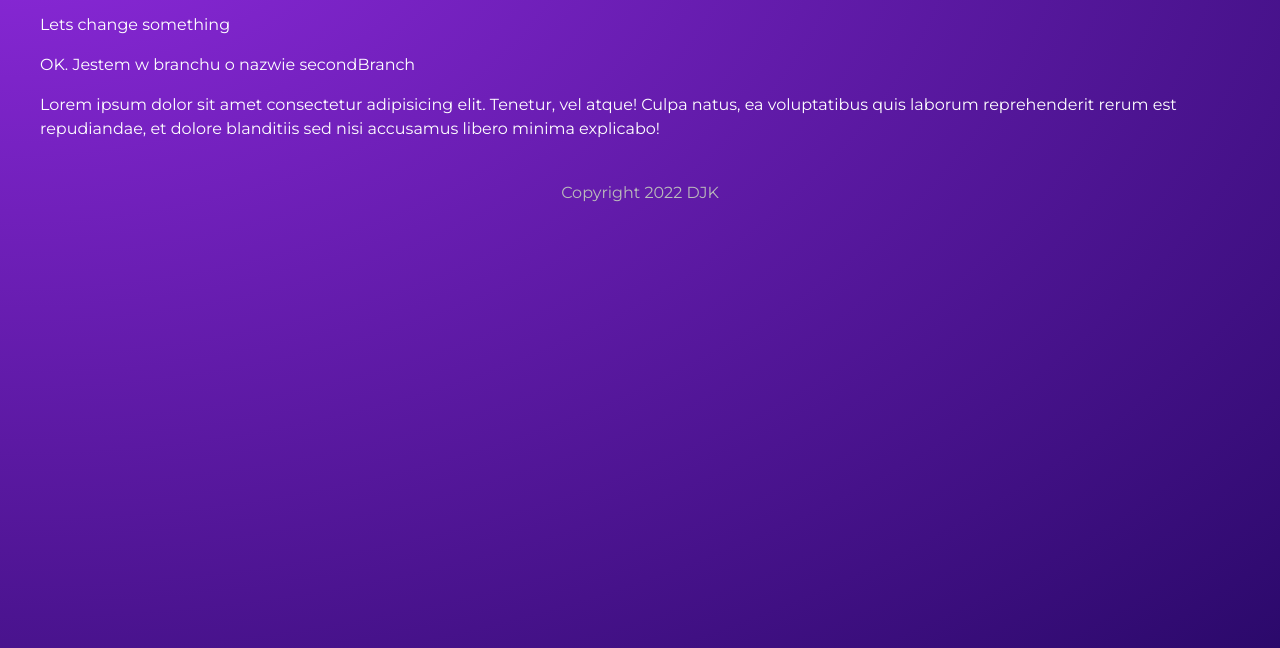
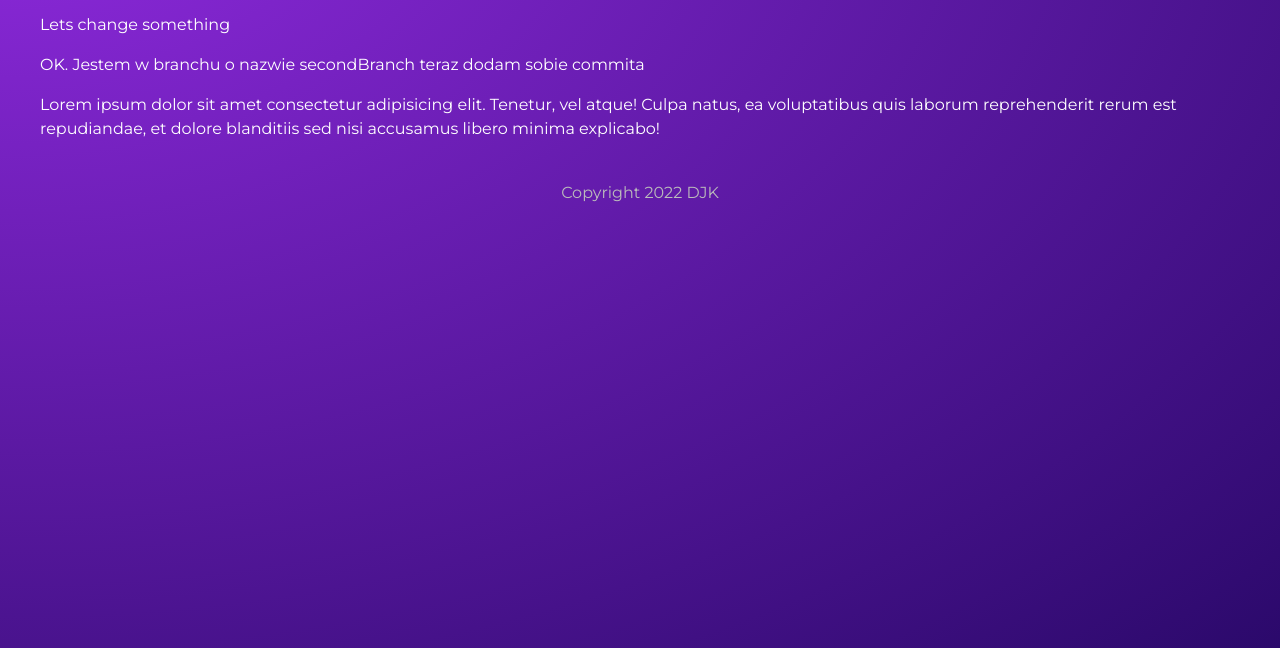
Before and after one commit to x03r4/G02, a Gatsby site: page /about in a window 1280 px wide. Shown: the part 152-800 px from the top of the page. Built offline with nearby package versions, Linux system fonts and the light colour scheme; Gatsby itself is replaced by a stand-in of ours.

Commit message:
the one with the commit xD

```diff
--- a/src/pages/about.js
+++ b/src/pages/about.js
@@ -9,6 +9,7 @@
         <p>Lets change something</p>
         <p>
           OK. Jestem w branchu o nazwie secondBranch
+          teraz dodam sobie commita
         </p>
         <p>
           Lorem ipsum dolor sit amet consectetur adipisicing elit. Tenetur, vel
```
